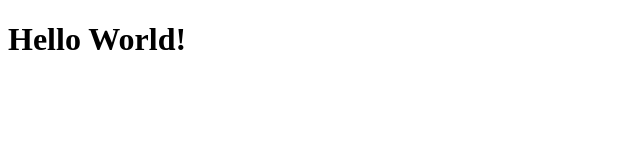
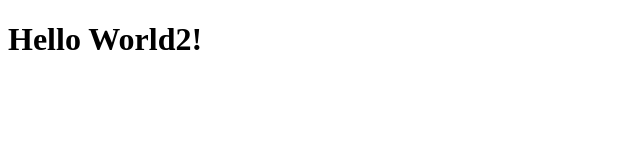
Before and after one commit to albatrosary/kintai, a plain HTML site: page index.html in a window 1280 px wide. Shown: the full height of the page, 0-640 px from the left. Drawn offline with Linux system fonts and the light colour scheme.

Commit message:
HelloWorld更新

```diff
--- a/index.html
+++ b/index.html
@@ -2,9 +2,9 @@
 <html lang="ja">
  <head>
   <meta charset="UTF-8" />
-  <title>Hello World!</title>
+  <title>Hello World2!</title>
  </head>
  <body>
-  <h1>Hello World!</h1>
+  <h1>Hello World2!</h1>
  </body>
 </html>
```
